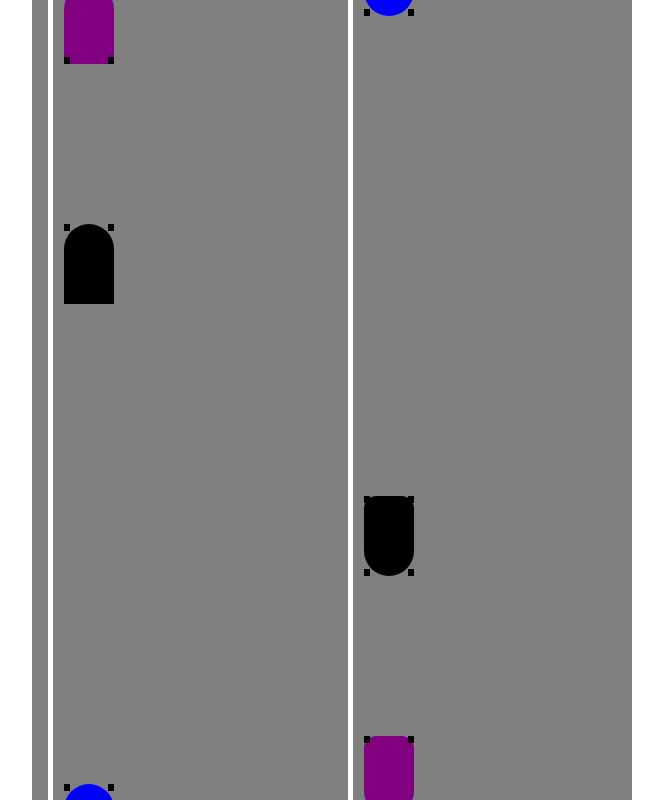
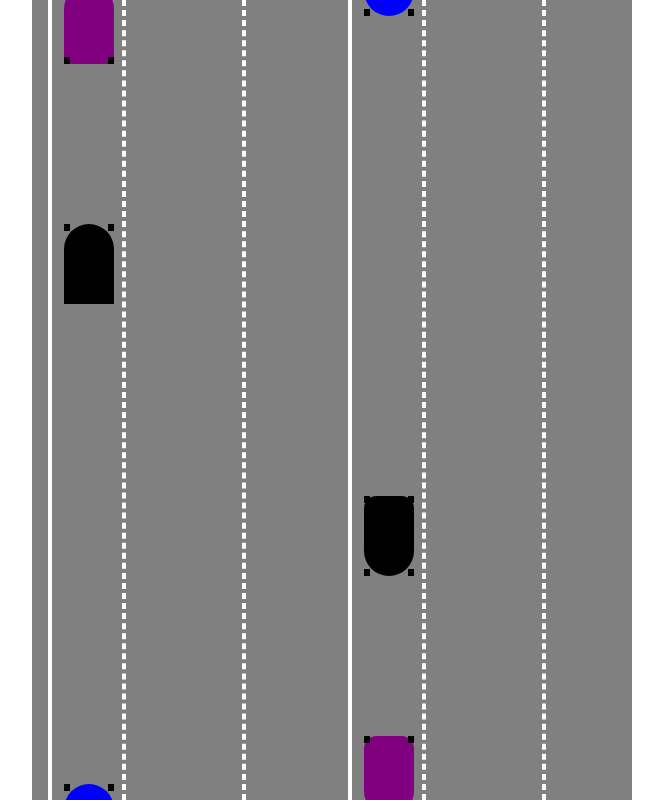
Before and after one commit to khorramk/vue-motorway-simulator, a Vue app: page / in a window 1280 px wide. Shown: the whole page, without its empty margins (308-971 px from the left). Built offline with nearby package versions, Linux system fonts and the light colour scheme.

Commit message:
styling the lanes

```diff
--- a/src/components/LaneMarker.vue
+++ b/src/components/LaneMarker.vue
@@ -1,14 +1,19 @@
 <template>
-    <div class="lane-marker"></div>
+    <div class="lane-marker" :style="`border-style: ${laneType}; left: ${markPosition}`"></div>
 </template>
+
+
+<script lang="ts" setup>
+const {laneType, markPosition} = defineProps(['laneType', 'markPosition'])
+</script>
 
 <style scoped>
 .lane-marker {
     left: 1rem;
     position: absolute;
-      width: 5px;
       height: 100vh;
-      background-color: #fff;
+      border-color: #fff;
+      border-width: 2px;
 
        /* border: 1px solid white; */
       /* left: 50%; */
```
